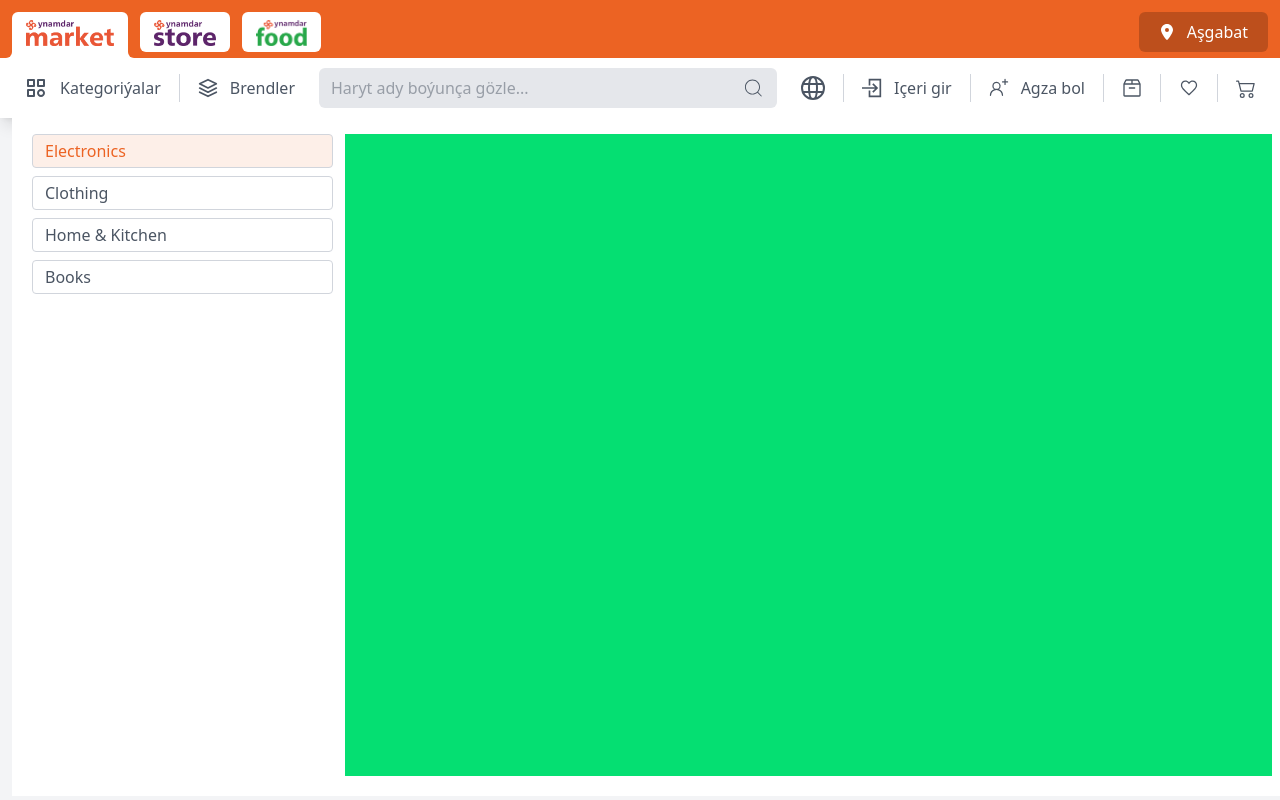
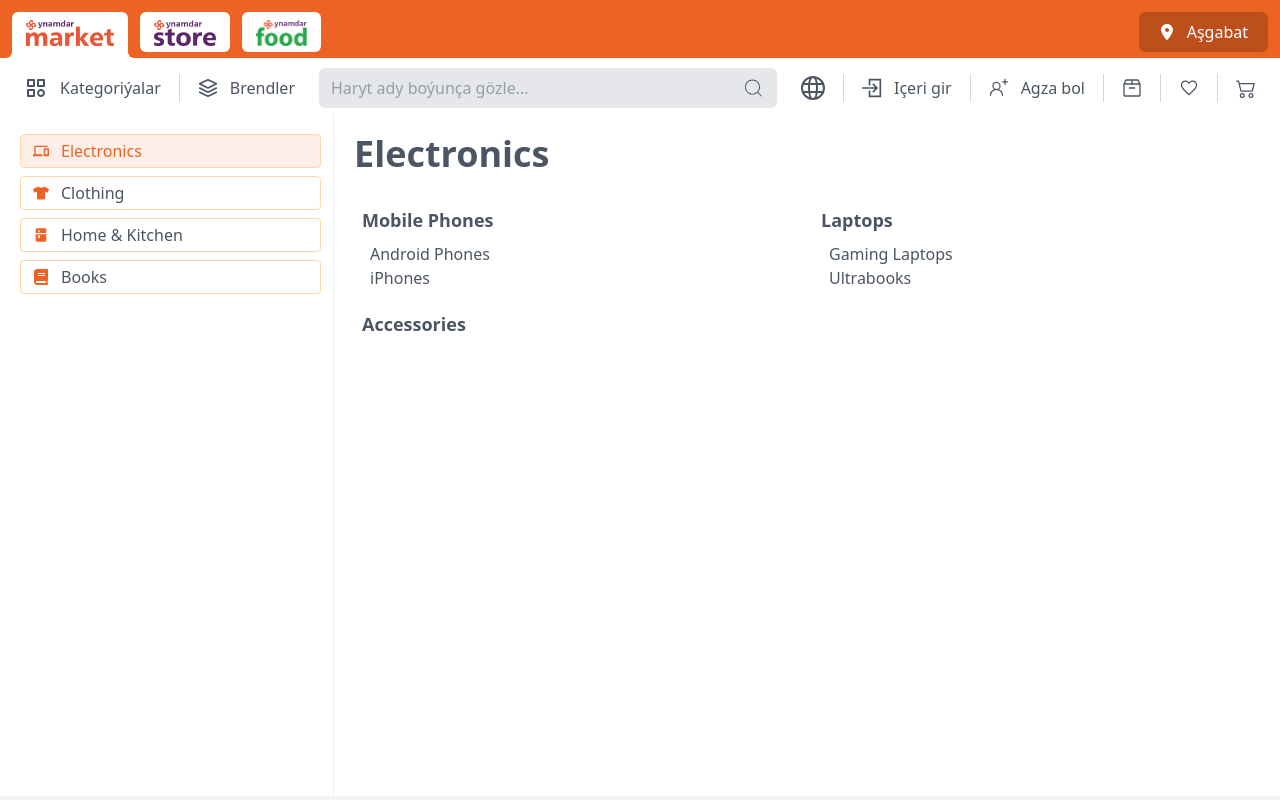
Before and after one commit to han-pv/Ynamdar-clone, a React (Vite) app: page /search in a window 1280 px wide. Both pictures are taken after a click on the button "Kategoriýalar". Built offline with nearby package versions, Linux system fonts and the light colour scheme.

Commit message:
Lesson 10

```diff
--- a/src/App.tsx
+++ b/src/App.tsx
@@ -1,6 +1,8 @@
 import { Route, Routes } from "react-router-dom"
 import Main from "./pages/Main"
 import Header from "./components/Header"
+import Brands from "./pages/Brands"
+import Search from "./pages/Search"
 
 function App() {
   return (
@@ -8,6 +10,8 @@ function App() {
       <Header />
       <Routes>
         <Route path="/" element={<Main />}/>
+        <Route path="/brands" element={<Brands />}/>
+        <Route path="/search" element={<Search />}/>
       </Routes>
     </>
   )
--- /dev/null
+++ b/src/assets/images/icons.ts
@@ -0,0 +1,9 @@
+import { MdDevices, MdKitchen } from "react-icons/md";
+import { FaTshirt,FaBook } from "react-icons/fa";
+
+export const icons = {
+  MdDevices,
+  MdKitchen,
+  FaTshirt,
+  FaBook
+}
--- a/src/components/Header/BusinessButton.tsx
+++ b/src/components/Header/BusinessButton.tsx
@@ -1,9 +1,11 @@
+import { useNavigate } from "react-router-dom"
 import type { BusinessButtonType } from "../../types/Header"
 
 function BusinessButton({ image, name, active, setActive }: BusinessButtonType) {
+  const navigate = useNavigate()
   return (
     <>
-      <button onClick={()=>setActive(name)} className={'relative bg-white px-3.5 pt-2 pb-1.5 h-10 w-content '+(name==active ? "rounded-t-md" : 'rounded-md')}>
+      <button onClick={()=>(setActive(name),navigate('/'))} className={'relative bg-white px-3.5 pt-2 pb-1.5 h-10 w-content '+(name==active ? "rounded-t-md" : 'rounded-md')}>
         <img className='w-full h-full object-contain' src={image} alt="" />
         {
           name == active && <>
--- a/src/components/Header/Category.tsx
+++ b/src/components/Header/Category.tsx
@@ -1,29 +1,74 @@
 import { BiCategory } from "react-icons/bi";
 import Button from "./Button";
-import { useState } from "react";
+import { useEffect, useState } from "react";
 import categories from "../../data/category.json"
+import { icons } from "../../assets/images/icons";
+import { Link } from "react-router-dom";
 
-function Category() {
-  const [open,setOpen] = useState<boolean>(false)
-  const [active,setActive] = useState<Number>(1)
+type CategoryPropType = {
+  open: boolean
+  setOpen: (open: boolean) => void
+}
+
+function Category({ open, setOpen }: CategoryPropType) {
+  const [active, setActive] = useState(categories[0])
+
+  // 1. Hemme renderde ishleyar
+  // 2. Bir gezek ishleyar
+  // 3. Bir state ucin ishlar yaly edip bolyar
+  useEffect(() => {
+    if (open) {
+      document.querySelector('body')!.style.overflow = "hidden"
+    } else {
+      document.querySelector('body')!.style.overflow = "auto"
+    }
+  },[open])
 
   return (
     <div>
-      <Button title={'Kategoriýalar'} action={()=>setOpen(!open)}>
+      <Button title={'Kategoriýalar'} action={() => setOpen(!open)}>
         <BiCategory size={24} className="text-custom-blue font-bold mr-3" />
       </Button>
 
-      <div className={"grid grid-cols-4 gap-3 p-5 absolute top-12 w-full bg-white h-[calc(100vh-118px)] transition-all origin-top  "+(open ? "scale-y-100" : "scale-y-0")}>
-        <div className="overflow-auto">
+
+      <div className={"grid grid-cols-4 gap-3 px-5 absolute top-12 left-0 w-full bg-white h-[calc(100vh-118px)] transition-opacity duration-200  " + (open ? "opacity-100 scale-100" : "opacity-0 scale-0")}>
+        <div className="overflow-auto py-5">
           {
-            categories.map((category,key)=>(
-              <button key={"category-"+key} className={"block w-full border text-left mb-2 border-gray-300 rounded py-1 px-3 "+(active == category.id ? "bg-custom-orange/10 text-custom-orange" : "")}>{category.name}</button>
-            ))
+            categories.map((category, key) => {
+              const Icon = (icons as any)[category.icon]
+              return (
+                <button
+                  onMouseEnter={() => setActive(category)}
+                  key={"category-" + key}
+                  className={"flex items-center gap-3 w-full border text-left mb-2 border-orange-200 rounded py-1 px-3 " + (active.id == category.id ? "bg-custom-orange/10 text-custom-orange" : "")}
+                >
+                  <Icon className="text-custom-orange" />
+                  {category.name}
+                </button>
+              )
+            })
           }
         </div>
 
-        <div className="col-span-3 bg-green-400">
+        <div className="col-span-3 border-l py-5 pl-5 border-orange-100">
+          <Link to={"category/" + active.id} onClick={()=>setOpen(false)} className="font-semibold text-4xl hover:text-custom-orange">{active.name}</Link>
+          <div className="grid grid-cols-2 gap-3 mt-8">
+            {
+              active.subcategories.map((sub, index) => (
+                <div key={'subcategory-' + index}>
+                  <Link onClick={()=>setOpen(false)} className="block pl-2 hover:text-custom-orange text-lg font-semibold" to={"category/" + sub.id}>{sub.name}</Link>
 
+                  <div className="my-2">
+                    {
+                      sub.subcategories && sub.subcategories.map((subsub, index2) => (
+                        <Link onClick={()=>setOpen(false)} key={"subsubcategory-" + index2} to={"category/" + subsub.id} className="block pl-4 hover:text-custom-orange">{subsub.name}</Link>
+                      ))
+                    }
+                  </div>
+                </div>
+              ))
+            }
+          </div>
         </div>
       </div>
     </div>
--- a/src/components/Header/Navbar.tsx
+++ b/src/components/Header/Navbar.tsx
@@ -10,13 +10,16 @@ import { GoPersonAdd } from 'react-icons/go';
 import { RxArchive } from 'react-icons/rx';
 import { IoMdHeartEmpty } from 'react-icons/io';
 import { BsCart2 } from 'react-icons/bs';
+import { useState } from 'react';
 
 function Navbar() {
   const navigate = useNavigate();
+  const [open,setOpen] = useState<boolean>(false)
   return (
     <div className='bg-white py-2 text-custom-blue h-15 shadow-lg'>
+      <div onClick={()=>setOpen(false)} className={"absolute top-29.5 left-0 w-full h-[calc(100vh-118px)] backdrop-blur-[2px] "+(open ? "scale-100" : "scale-0")}></div>
       <div className="relative container mx-auto px-3 flex items-center h-full">
-        <Category />
+        <Category open={open} setOpen={setOpen}/>
         <Stick />
         <Button title='Brendler' action={() => navigate('brands')}>
           <FiLayers size={20} className='text-custom-blue font-bold mr-3' />
--- a/src/components/Header/Search.tsx
+++ b/src/components/Header/Search.tsx
@@ -1,9 +1,21 @@
+import { useState } from "react"
 import { CiSearch } from "react-icons/ci"
 
 function Search() {
+  const [search,setSearch] = useState<string>("")
+
+  const handleSearch = (e:any)=>{
+    console.log(e.key)
+    if (e.key == "Enter"){
+
+    }else{
+      setSearch(search+e.key)
+    }
+  }
+
   return (
     <div className="flex items-center w-full bg-gray-200 rounded-md pr-3 mx-3">
-      <input className="w-full py-2 px-3 outline-none" type="text" placeholder="Haryt ady boýunça gözle..."/>
+      <input onKeyDown={handleSearch} className="w-full py-2 px-3 outline-none" type="text" placeholder="Haryt ady boýunça gözle..."/>
       <CiSearch size={24}/>
     </div>
   )
--- /dev/null
+++ b/src/pages/Brands/index.tsx
@@ -0,0 +1,9 @@
+import React from 'react'
+
+function index() {
+  return (
+    <div>Brandler sahypasy</div>
+  )
+}
+
+export default index
--- a/src/pages/Main.tsx
+++ b/src/pages/Main.tsx
@@ -1,6 +1,6 @@
 function Main() {
   return (
-    <div>Main</div>
+    <div className="h-screen">Main</div>
   )
 }
 
--- /dev/null
+++ b/src/pages/Search.tsx
@@ -0,0 +1,9 @@
+import React from 'react'
+
+function Search() {
+  return (
+    <div>Sseaarch bfafjlksdlddflb</div>
+  )
+}
+
+export default Search
```
Also changed, not shown: Lessons/Lesson 10.txt (added), Lessons/Lesson 9.txt (added).
